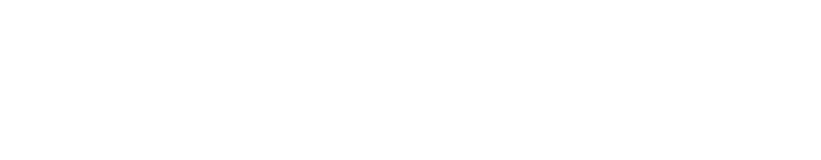
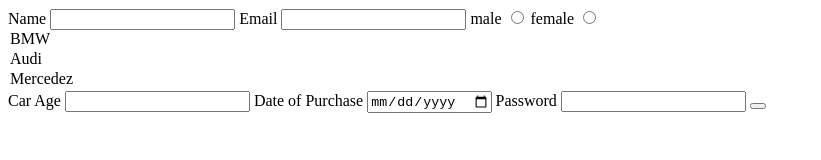
Before and after one commit to acciojob/car-insurance-form-priyanshu0007-bit, a website: page main.html in a window 1280 px wide. Shown: the whole page, without its empty margins (0-821 px from the left). Drawn offline with Linux system fonts and the light colour scheme.

Commit message:
created a submission

```diff
--- a/main.html
+++ b/main.html
@@ -8,6 +8,35 @@
 
 <body>
 	<!-- the entire body must be written by student -->
+	<form method="post">
+		<label for="name">Name</label>
+		<input  type="text" id="name" required>
+
+		<label for="email">Email</label>
+		<input  type="email" id="name" required>
+
+		<label for="male">male</label>
+		<input  type="radio" id="male" name="gender" required>
+		<label for="female">female</label>
+		<input  type="radio" id="female" name="gender" required>
+
+		<section type="Dropdown" id="cars">
+			<option>BMW</option>
+			<option>Audi</option>
+			<option>Mercedez</option>
+		</section>
+
+		<label for="carage">Car Age</label>
+		<input type="number" id="carage" required>
+
+		<label for="dop">Date of Purchase</label>
+		<input type="date" id="dop" required>
+
+		<label for="password">Password</label>
+		<input type="password" id="password" required>
+
+		<button type="submit">
+	</form>
     <script type="text/javascript" src="./script.js">
 </script>
 
```
